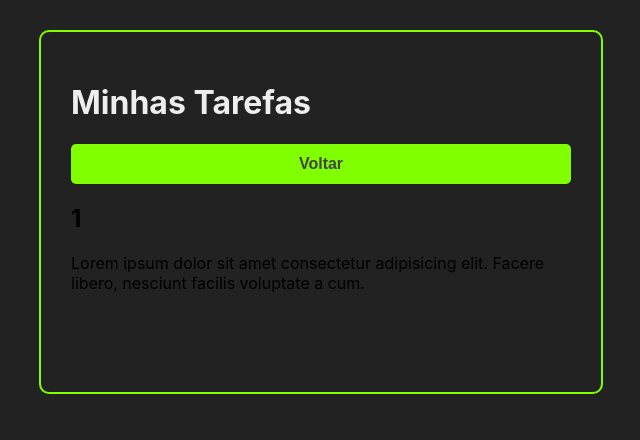
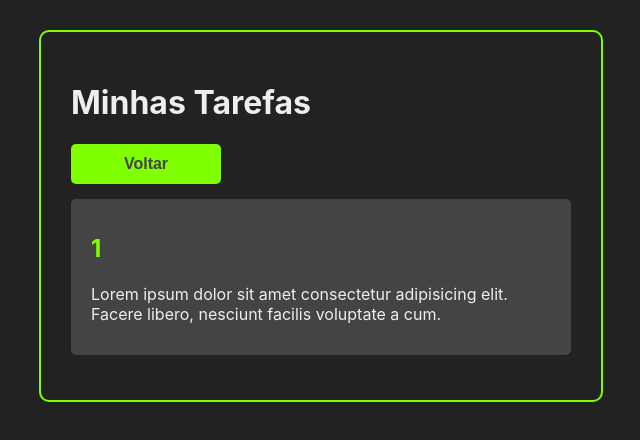
Before and after one commit to Gustavo-Ae/GODEV-2022, a React (Create React App) app in the folder Aulas_Gravadas/curso-react/: page /1 in a window 1280 px wide. Shown: the top 440 px of the page, without its empty margins (319-959 px from the left). Built offline with nearby package versions, Linux system fonts and the light colour scheme.

Commit message:
Estilizando o Task Details

```diff
--- /dev/null
+++ b/Aulas_Gravadas/curso-react/src/components/TaskDetails.css
@@ -0,0 +1,19 @@
+.task-details-container{
+    background: #444;
+    margin: 15px 0;
+    padding: 15px 20px;
+    display: flex;
+    flex-direction: column;
+    color: #eee;
+    border-radius: 5px;
+}
+
+.task-details-container h2{
+    margin-bottom: 5px;
+    color: chartreuse;
+}
+
+.back-button-container{
+    width: 30%;
+    margin-top: 10px;
+}
--- a/Aulas_Gravadas/curso-react/src/components/TaskDetails.jsx
+++ b/Aulas_Gravadas/curso-react/src/components/TaskDetails.jsx
@@ -2,6 +2,8 @@
 import { useParams } from 'react-router-dom';
 
 import Button from './Button';
+
+import "./TaskDetails.css"
 
 const TaskDetails = () => {
     const params = useParams()
```
